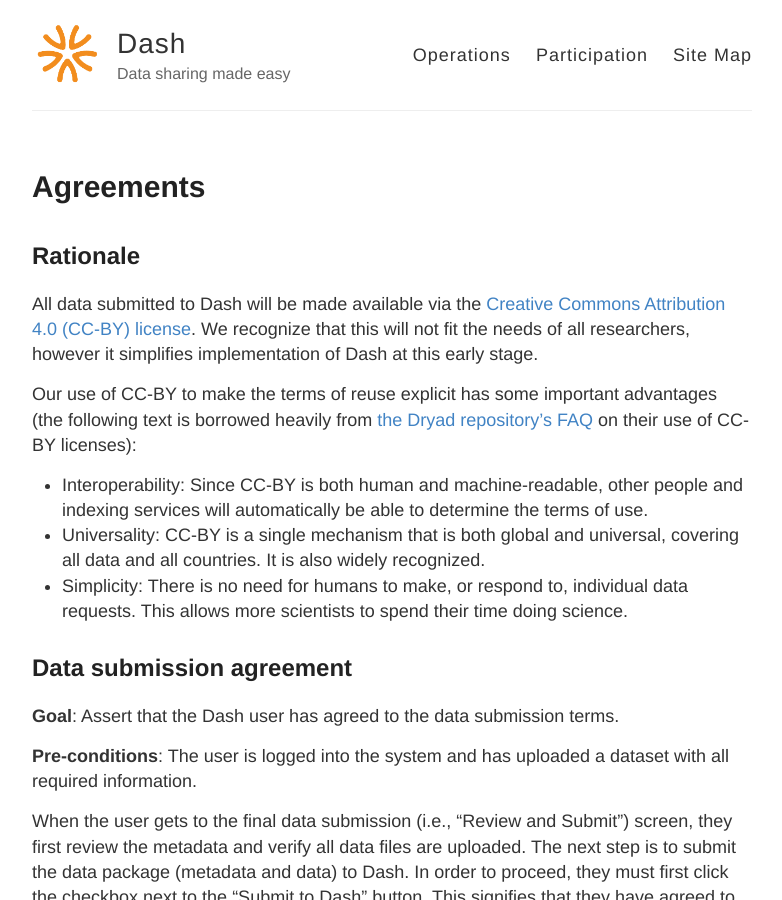
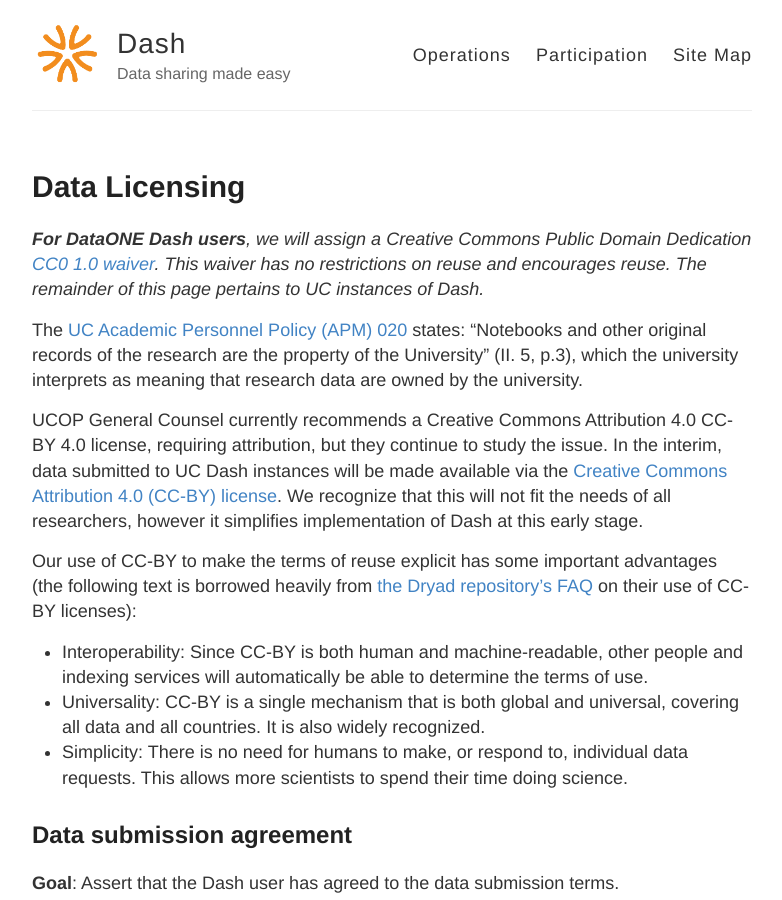
Before and after one commit to CDLUC3/dash, a Jekyll site: the page built from Agreements.md, in a window 1280 px wide and 900 px high. Shown: the whole window, without its empty margins (248-1030 px from the left). Built offline with Jekyll 4.4.1, drawn with Linux system fonts in a browser that asks for light colours.

Commit message:
Update Agreements.md

```diff
--- a/Agreements.md
+++ b/Agreements.md
@@ -1,18 +1,21 @@
 ---
 layout: page
-title: Agreements
-permalink: /agreements/
+title: Data Licensing
+permalink: /licensing/
 ---
 
-## Rationale
+_**For DataONE Dash users**, we will assign a Creative Commons Public Domain Dedication [CC0 1.0 waiver](http://creativecommons.org/publicdomain/zero/1.0/). This waiver has no restrictions on reuse and encourages reuse. The remainder of this page pertains to UC instances of Dash._
 
-All data submitted to Dash will be made available via the [Creative Commons Attribution 4.0 (CC-BY) license](https://creativecommons.org/licenses/by/4.0/). We recognize that this will not fit the needs of all researchers, however it simplifies implementation of Dash at this early stage.
+The [UC Academic Personnel Policy (APM) 020](http://www.ucop.edu/academic-personnel-programs/_files/apm/apm-020.pdf) states: "Notebooks and other original records of the research are the property of the University” (II. 5, p.3), which the university interprets as meaning that research data are owned by the university.
+
+UCOP General Counsel currently recommends a Creative Commons Attribution 4.0 CC-BY 4.0 license, requiring attribution, but they continue to study the issue. In the interim, data submitted to UC Dash instances will be made available via the [Creative Commons Attribution 4.0 (CC-BY) license](https://creativecommons.org/licenses/by/4.0/). We recognize that this will not fit the needs of all researchers, however it simplifies implementation of Dash at this early stage.
 
 Our use of CC-BY to make the terms of reuse explicit has some important advantages (the following text is borrowed heavily from [the Dryad repository's FAQ](http://datadryad.org/pages/faq) on their use of CC-BY licenses):
 
 * Interoperability: Since CC-BY is both human and machine-readable, other people and indexing services will automatically be able to determine the terms of use.
 * Universality: CC-BY is a single mechanism that is both global and universal, covering all data and all countries. It is also widely recognized.
 * Simplicity: There is no need for humans to make, or respond to, individual data requests. This allows more scientists to spend their time doing science.
+
 
 ## Data submission agreement
 
```
